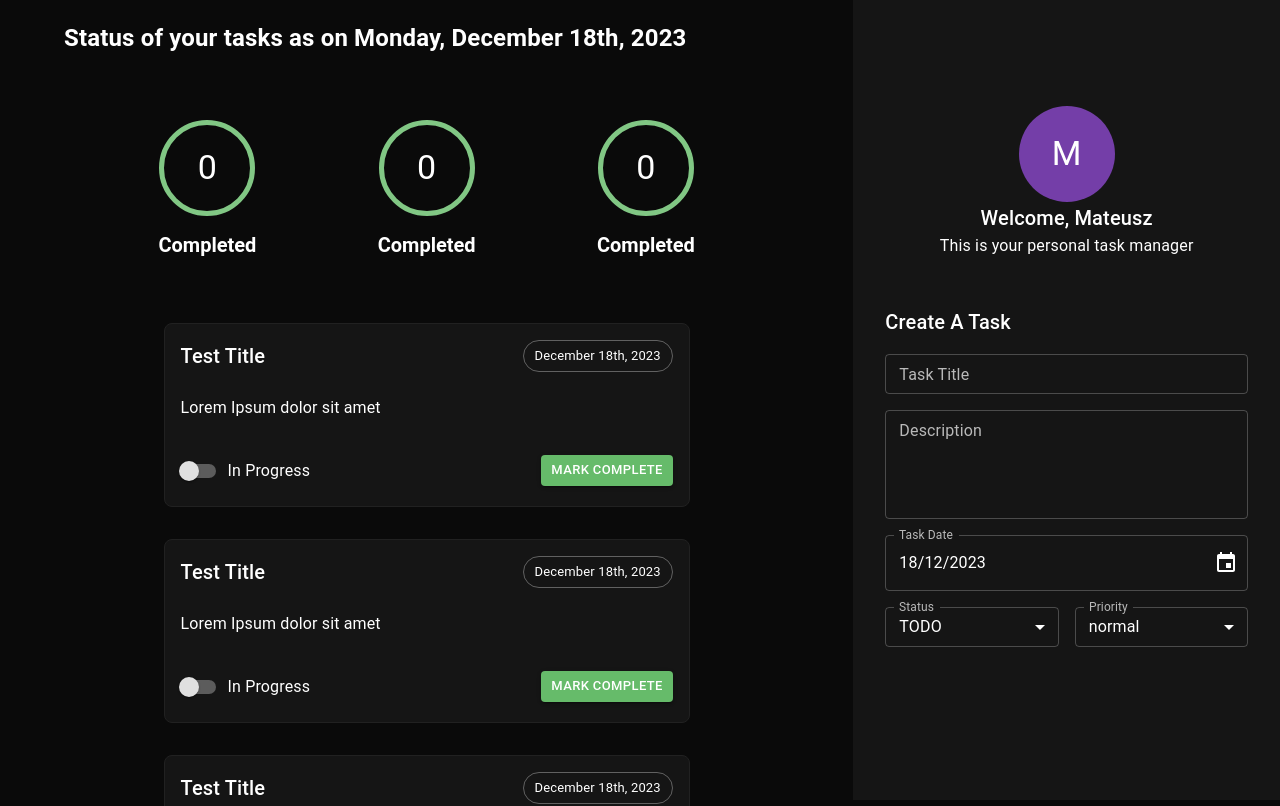
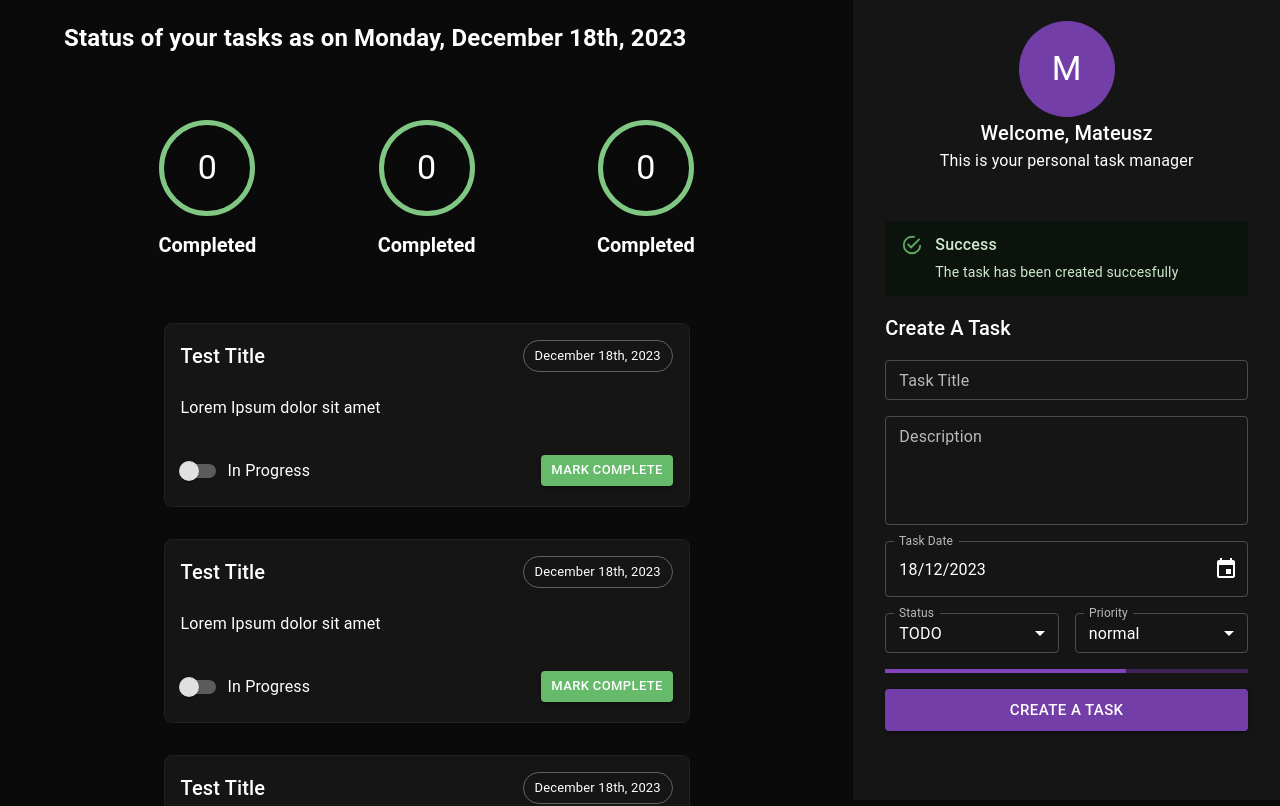
Before and after one commit to WhiteWolfWCY/PersonalTaskManager, a React (Create React App) app: page / in a window 1280 px wide. Shown: the top 806 px of the page. Built offline with nearby package versions, Linux system fonts and the light colour scheme.

Commit message:
Button, progressbar and success alert

```diff
--- a/src/components/createTaskForm/createTaskForm.tsx
+++ b/src/components/createTaskForm/createTaskForm.tsx
@@ -6,7 +6,6 @@ import { TaskDateField } from './_taskDateField';
 import { TaskSelectField } from './_taskSelectField';
 import { Status } from './enums/Status';
 import { Priority } from './enums/Priority';
-
 
 export const CreateTaskForm: FC = (): ReactElement => {
 
@@ -39,6 +38,19 @@ export const CreateTaskForm: FC = (): ReactElement => {
             px={4}
             my={6}
         >
+            <Alert
+                severity='success'
+                sx={{
+                     width: '100%',
+                     marginBottom: '16px'
+                }}
+            >
+                <AlertTitle>
+                    Success
+                </AlertTitle>
+                The task has been created succesfully
+            </Alert>
+
             <Typography mb={2} component="h2" variant="h6">
                 Create A Task
             </Typography>
@@ -91,6 +103,14 @@ export const CreateTaskForm: FC = (): ReactElement => {
                         ]}
                     />
                 </Stack>
+                <LinearProgress />
+                <Button
+                    variant='contained'
+                    size='large'
+                    fullWidth
+                >
+                    Create A Task
+                </Button>
             </Stack>
         </Box>
     )
```
